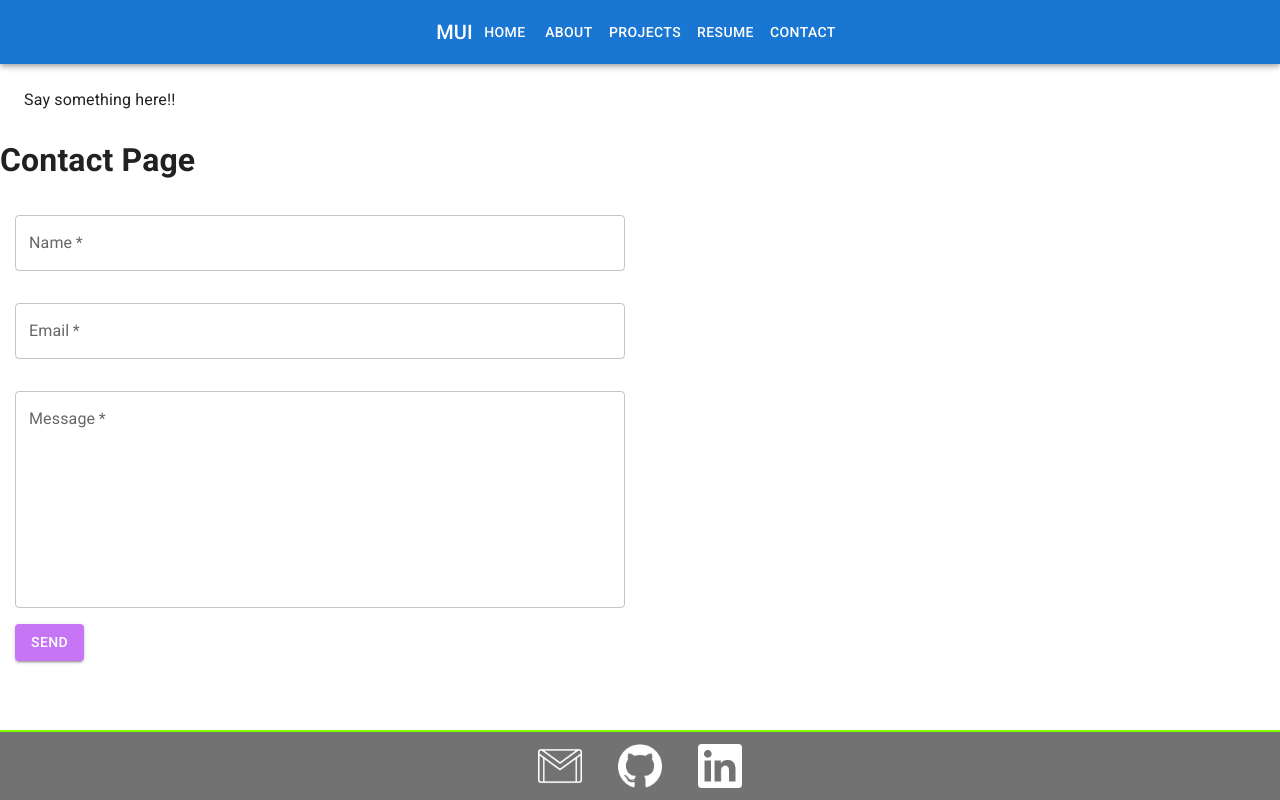
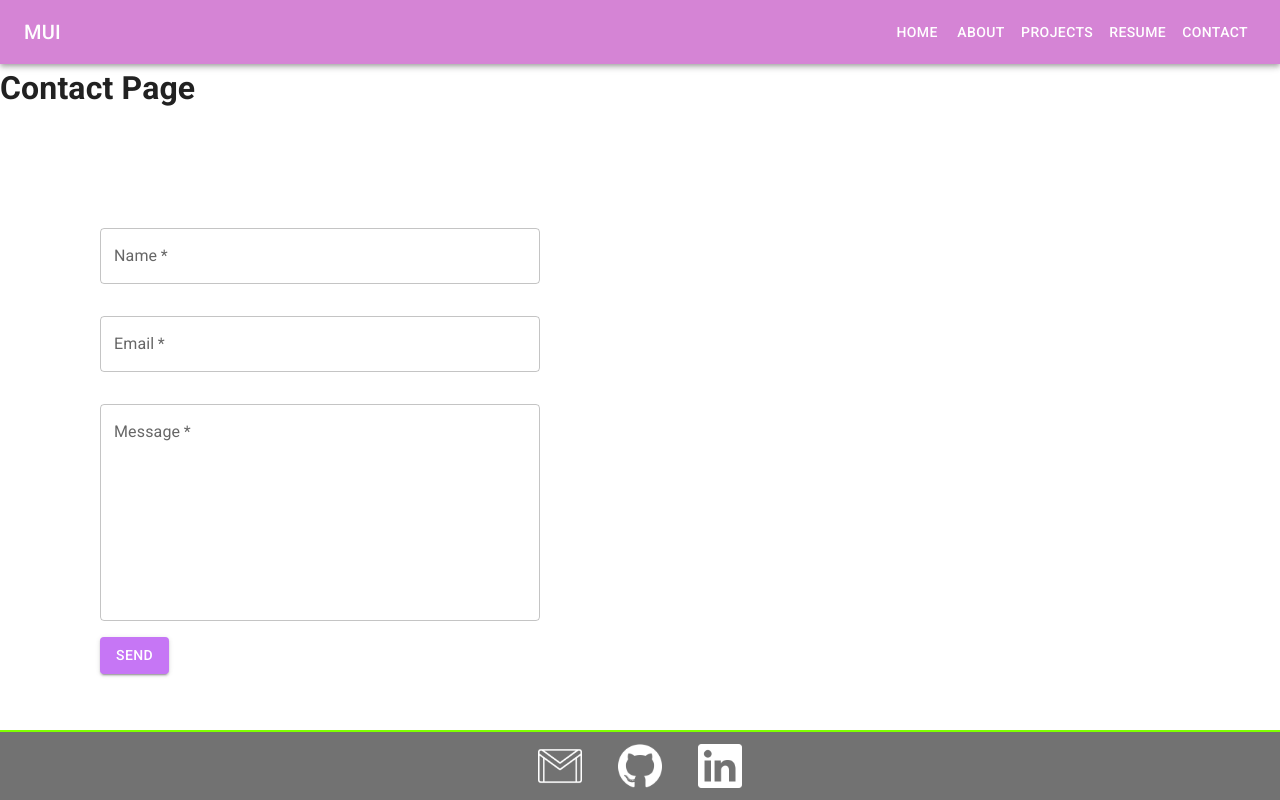
Before and after one commit to Unicorn-Barf/react-portfolio, a React (Create React App) app: page / in a window 1280 px wide. Both pictures are taken after a click on the button "CONTACT". Built offline with nearby package versions, Linux system fonts and the light colour scheme.

Commit message:
Changed navbar color!

```diff
--- a/src/components/EmailForm/index.js
+++ b/src/components/EmailForm/index.js
@@ -69,7 +69,7 @@ export default function EmailForm() {
                     '& .MuiTextField-root': { width: '100%', my: 2 },
                     backgroundColor: 'white',
                     borderRadius: '10px',
-                    padding: '15px',
+                    padding: '100px',
                     width: '50%'
 
                 }}
--- a/src/components/Navbar/muiNavbar.js
+++ b/src/components/Navbar/muiNavbar.js
@@ -18,7 +18,7 @@ import Button from '@mui/material/Button';
 const drawerWidth = 240;
 const navItems = ['Home', 'About', 'Projects', 'Resume', 'Contact'];
 
- export default function DrawerAppBar({window, currentPage, pageChange }) {
+export default function DrawerAppBar({ window, currentPage, pageChange }) {
   // const { window } = props;
   const [mobileOpen, setMobileOpen] = React.useState(false);
 
@@ -49,7 +49,7 @@ const navItems = ['Home', 'About', 'Projects', 'Resume', 'Contact'];
   return (
     <Box sx={{ display: 'flex' }}>
       <CssBaseline />
-      <AppBar component="nav">
+      <AppBar position='static' style={{ backgroundColor: '#D584D5' }}>
         <Toolbar>
           <IconButton
             color="inherit"
@@ -93,12 +93,12 @@ const navItems = ['Home', 'About', 'Projects', 'Resume', 'Contact'];
           {drawer}
         </Drawer>
       </Box>
-      <Box component="main" sx={{ p: 3 }}>
+      {/* <Box component="main" sx={{ p: 3 }}>
         <Toolbar />
         <Typography>
           Say something here!!
         </Typography>
-      </Box>
+      </Box> */}
     </Box>
   );
 }
--- a/src/pages/Contact/index.js
+++ b/src/pages/Contact/index.js
@@ -5,7 +5,9 @@ export default function Contact() {
     return (
         <>
             <h1>Contact Page</h1>
-            <EmailForm/>
+            <EmailForm
+            style={{marginBottom: '3000px'}}
+            />
         </>
     )
 };
```
